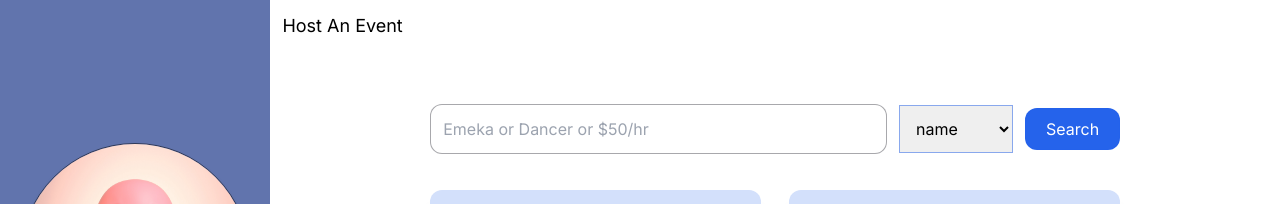
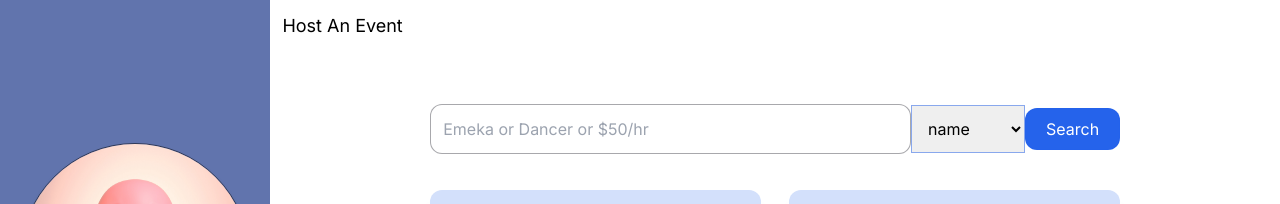
Before and after one commit to mmesomasaint/jointt, a Next.js app: page /dashboard/events/host in a window 1280 px wide. Shown: the top 204 px of the page. Built offline with nearby package versions, Linux system fonts and the light colour scheme; no server answers.

Commit message:
Fix: No gap

```diff
--- a/app/dashboard/events/host/page.tsx
+++ b/app/dashboard/events/host/page.tsx
@@ -195,7 +195,7 @@ function ContractorSelection({
 
   return (
     <>
-      <div className='flex justify-center items-center gap-3 w-full'>
+      <div className='flex justify-center items-center w-full'>
         <input
           onChange={(e) => setSearchText(e.target.value)}
           required
```
